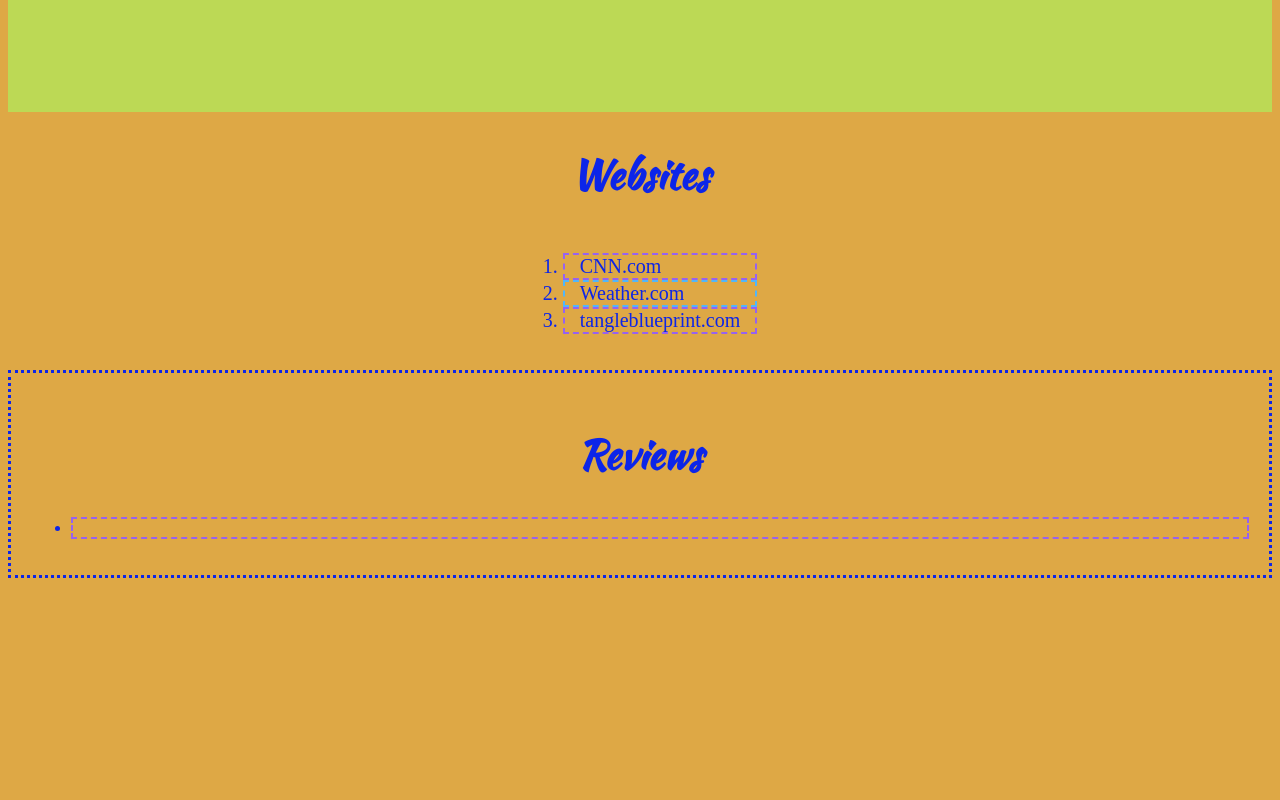
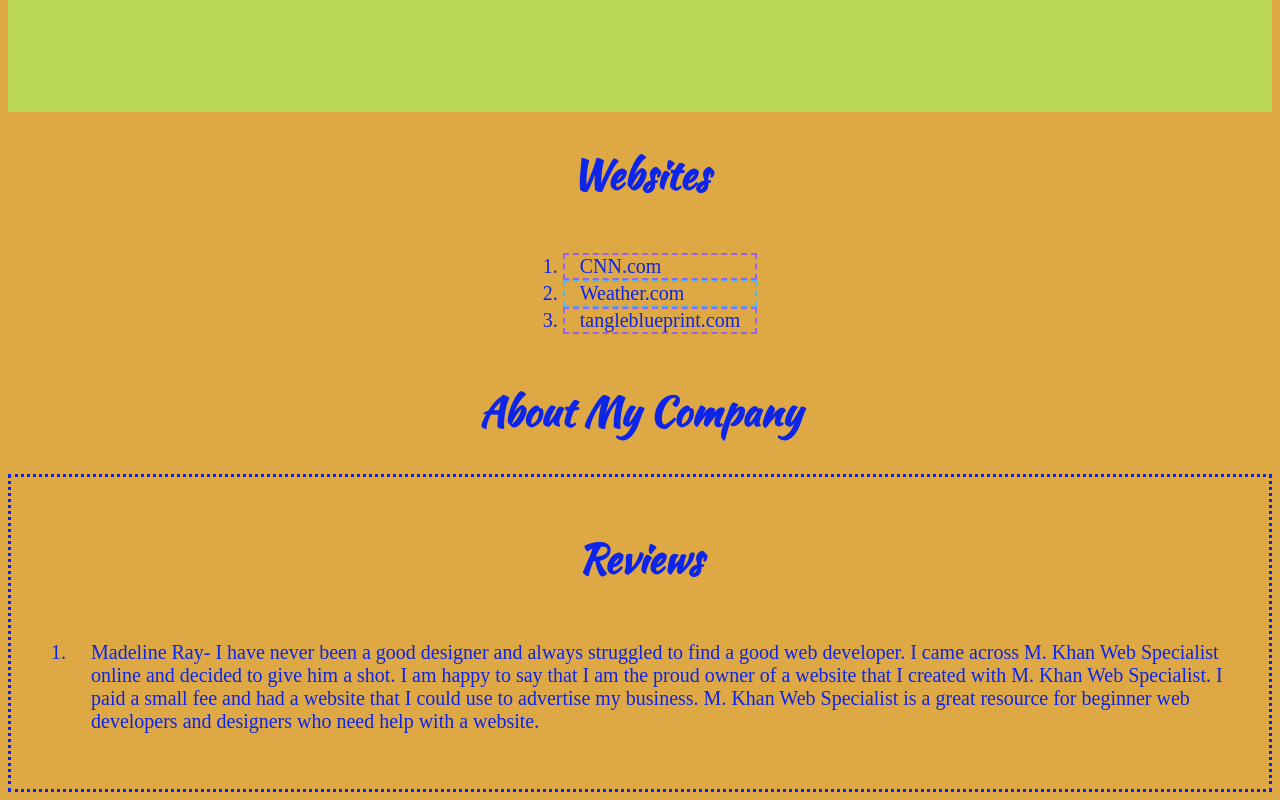
Before and after one commit to RVCC-IDMX/midterm2022-Mohammedkhan18, a plain HTML site: page index.html in a window 1280 px wide. Shown: the part 782-1582 px from the top of the page. Before the commit the page ends 1368 px from the top, so only its background shows below. Drawn offline with Linux system fonts and the light colour scheme.

Commit message:
adding some more interesting things

```diff
--- a/index.html
+++ b/index.html
@@ -15,6 +15,7 @@
 <body>
     <header>
         <!-- Header section -->
+        <background-immage>
         <div class="box">
             <img src="IMG/M. Khan Web Specialist-1.png" alt="logo">
         <h1>M. Khan Web Specialist</h1>
@@ -36,12 +37,16 @@
 
         </section>
 
+        <div class="background">
+            <h2>About My Company</h2>
+        </div>
+
         <!-- Reviews section -->
         <div class="reviews">
             <h2>Reviews</h2>
-            <ul>
-                <li></li>
-            </ul>
+            <ol>
+                <li>Madeline Ray- I have never been a good designer and always struggled to find a good web developer. I came across M. Khan Web Specialist online and decided to give him a shot. I am happy to say that I am the proud owner of a website that I created with M. Khan Web Specialist. I paid a small fee and had a website that I could use to advertise my business. M. Khan Web Specialist is a great resource for beginner web developers and designers who need help with a website.</li>
+            </ol>
         </div>
     </main>
 
--- a/styles.css
+++ b/styles.css
@@ -84,5 +84,14 @@ li:nth-child(odd) {
 }
 
 .reviews li {
+    font-size: 20px;
+    border: none;
+    padding: 20px;
+}
 
+.background h2 {
+    font-family: Kaushan Script ;
+    font-weight: bolder;
+    font-size: 250%;
+    text-align: center;
 }
```
